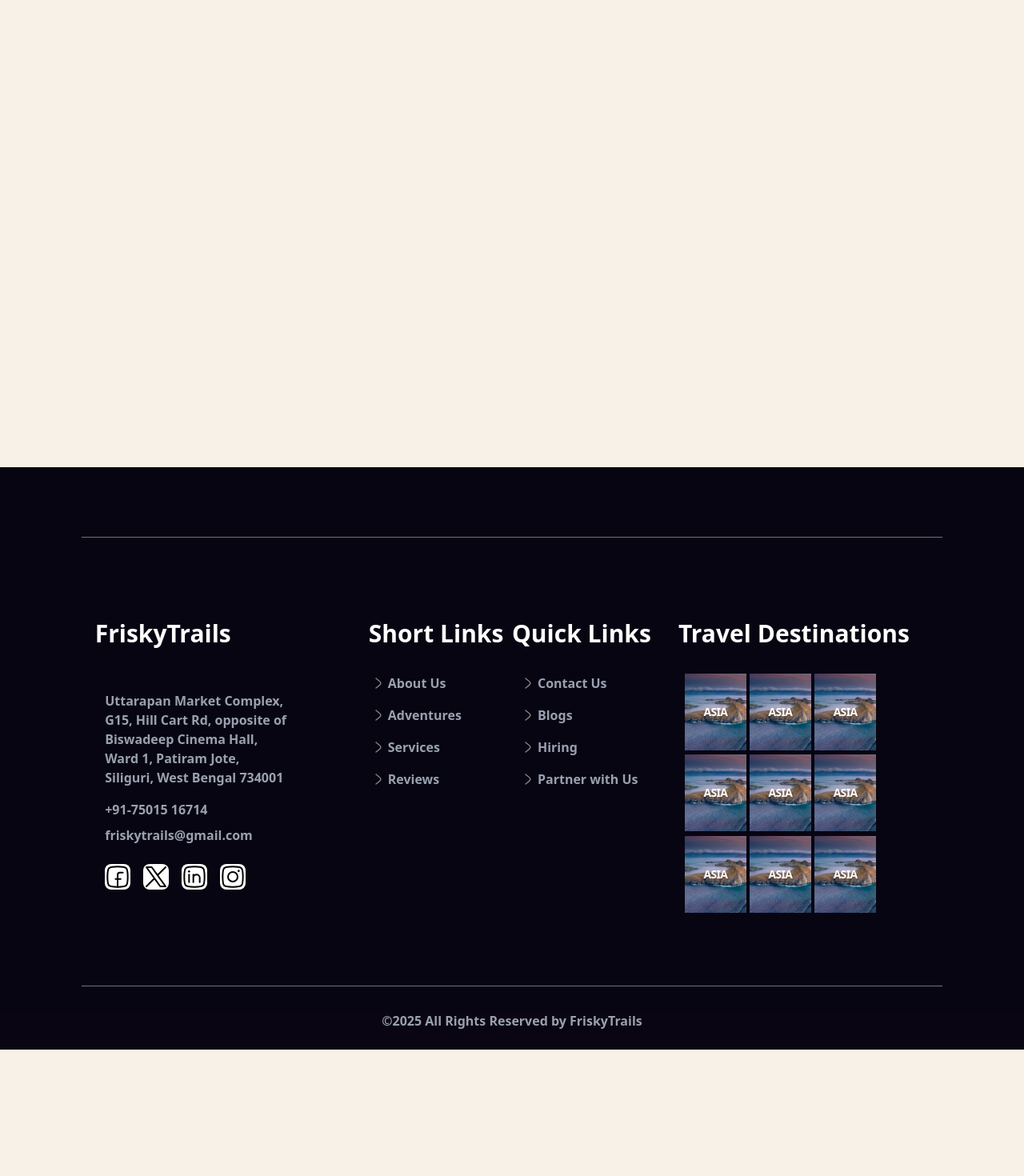
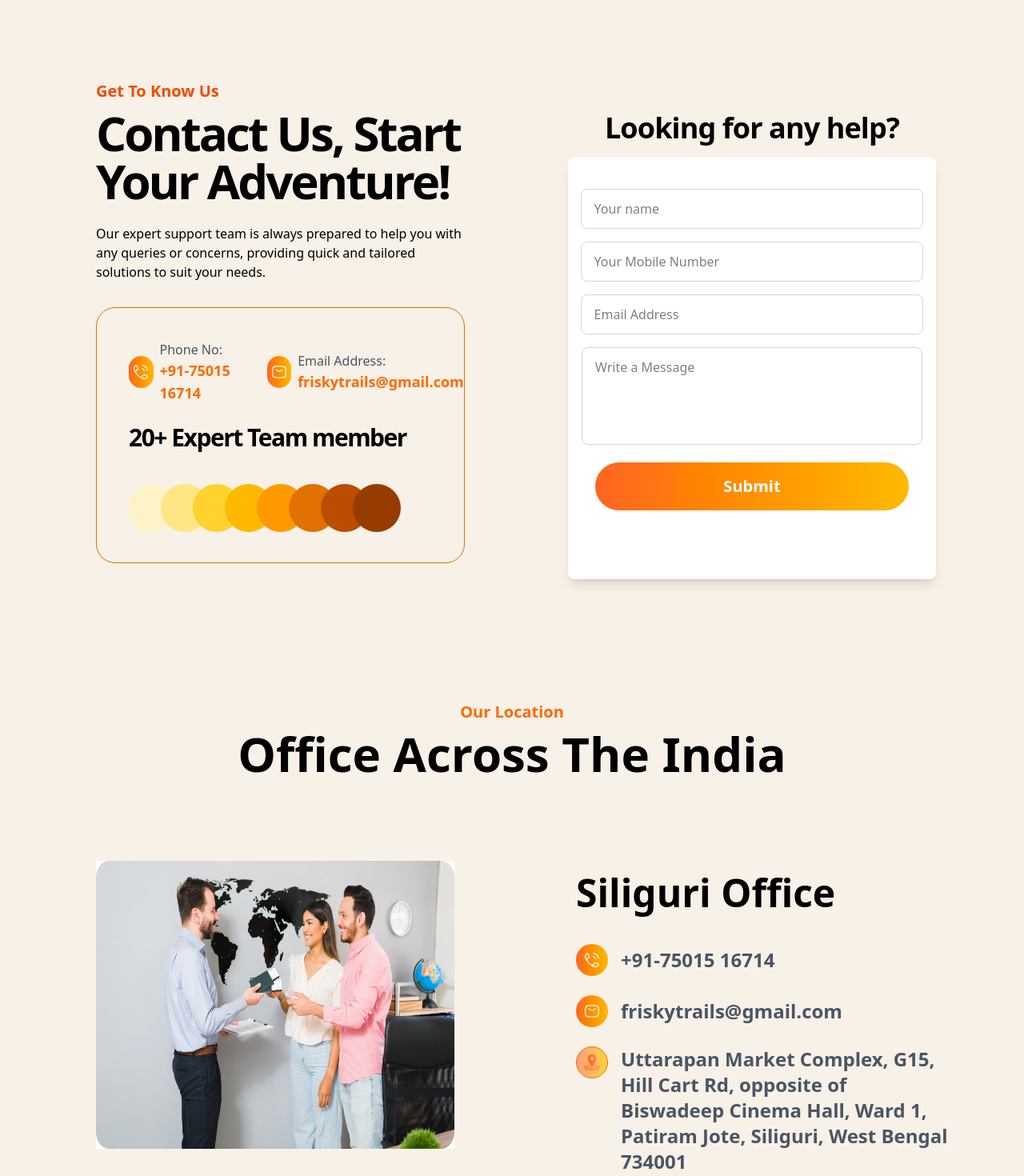
Before and after one commit to pratyush07-hub/FriskyTrails, a React (Vite) app: page /contact in a window 1280 px wide. Shown: the part 480-1950 px from the top of the page at 80% size. Before the commit the page ends 1792 px from the top, so only its background shows below. Built offline with nearby package versions, Linux system fonts and the light colour scheme.

Commit message:
Contact Us page ready

```diff
--- /dev/null
+++ b/src/components/Contactform.jsx
@@ -0,0 +1,95 @@
+import React, { useState } from "react";
+
+const Contactform = () => {
+  const [formData, setFormData] = useState({
+    name: "",
+    email: "",
+    mobile: "",
+    message: "",
+  });
+
+  const handleChange = (e) => {
+    setFormData({ ...formData, [e.target.name]: e.target.value });
+  };
+
+  const handleSubmit = (e) => {
+    e.preventDefault();
+    console.log("Form Data:", formData);
+    setFormData({
+      name: "",
+      email: "",
+      mobile: "",
+      message: "",
+    });
+  };
+
+  return (
+    <div className="bg-white h-[66vh] w-[36vw] mt-4 m-auto rounded-lg shadow-lg">
+
+      <form
+        onSubmit={handleSubmit}
+        className="flex flex-col gap-4 px-4 pt-10 h-32 rounded-lg items-center"
+      >
+        {/* Name*/}
+        <div>
+          <input
+            type="text"
+            name="name"
+            placeholder="Your name"
+            value={formData.name}
+            onChange={handleChange}
+            className="w-full pr-48 py-3 border pl-4 border-gray-300 rounded-lg focus:outline-none focus:ring-2 focus:ring-amber-400"
+            required
+          />
+        </div>
+        {/* Mobile no.*/}
+        <div>
+          <input
+            type="tel"
+            name="mobile"
+            placeholder="Your Mobile Number"
+            pattern="[6-9]{1}[0-9]{9}"
+            maxLength="10"
+            value={formData.mobile}
+            onChange={handleChange}
+            className="w-full pr-48 py-3 border pl-4 border-gray-300 rounded-lg focus:outline-none focus:ring-2 focus:ring-amber-400"
+
+          />
+        </div>
+        {/* Email */}
+        <div>
+          <input
+            type="email"
+            name="email"
+            placeholder="Email Address"
+            value={formData.email}
+            onChange={handleChange}
+            className="w-full pr-48 py-3 border pl-4 border-gray-300 rounded-lg focus:outline-none focus:ring-2 focus:ring-amber-400"
+            required
+          />
+        </div>
+        <div>
+          <textarea
+            name="message"
+            placeholder="Write a Message"
+            rows="4"
+            value={formData.message}
+            onChange={handleChange}
+            className="w-full pr-52 py-3 border pl-4 border-gray-300 rounded-lg focus:outline-none focus:ring-2 focus:ring-amber-400 resize-none"
+            required
+          ></textarea>
+        </div>
+
+        {/* Submit Button */}
+        <button
+          type="submit"
+          className="bg-gradient-to-r from-[rgb(255,99,33)] text-xl to-amber-400 hover:scale-95 ative:scale-90 transition-transform duration-150 py-4 px-40 text-white rounded-full font-semibold"
+        >
+          Submit
+        </button>
+      </form>
+    </div>
+  );
+};
+
+export default Contactform;
--- /dev/null
+++ b/src/components/Knowus.jsx
@@ -0,0 +1,53 @@
+import React from "react";
+import Call from '../assets/calling.svg'
+import Email from '../assets/email.svg'
+
+const Knowus = () => {
+  return (
+    <>
+      <div className="pl-20 w-[42vw]">
+        <h4 className="text-orange-600 text-xl font-semibold">
+          Get To Know Us
+        </h4>
+        <h1 className="text-6xl pt-2 font-semibold tracking-tighter">
+          {" "}
+          Contact Us, Start Your Adventure!
+        </h1>
+        <p className="pt-6">
+        Our expert support team is always prepared to help you with any queries or concerns, providing quick and tailored solutions to suit your needs.
+        </p>
+        <div className="border-amber-600 mt-8 border 1 rounded-3xl h-[40vh] w-[36vw]">
+          <div className="flex gap-2 pl-10 pt-10 items-center">
+            <div className="round flex items-center justify-center bg-gradient-to-r from-[rgb(255,99,33)] text-xl to-amber-400 h-[40px] w-[40px] rounded-full">
+              <img className="h-[20px] w-[20px] object-contain invert" src={Call} alt="" />
+            </div>
+            <div>
+              <h3 className="text-gray-600">Phone No:</h3>
+              <h2 className="text-lg font-semibold text-orange-500 cursor-pointer">+91-75015 16714</h2>
+            </div>
+            <div className="round ml-4 flex items-center justify-center bg-gradient-to-r from-[rgb(255,99,33)] text-xl to-amber-400 h-[40px] w-[40px] rounded-full">
+              <img className="h-[20px] w-[20px] object-contain invert" src={Email} alt="" />
+            </div>
+            <div>
+              <h3 className="text-gray-600">Email Address:</h3>
+              <h2 className="text-lg font-semibold text-orange-500 cursor-pointer">friskytrails@gmail.com</h2>
+            </div>
+          </div>
+          <h1 className="text-3xl pl-10 pt-6 font-semibold tracking-tighter">20+ Expert Team member</h1>
+          <div className="pl-10 pt-10 flex relative">
+            <div className=" absolute left-10 h-[60px] w-[60px] bg-amber-100 hover:scale-110 hover:z-10 rounded-full"></div>
+            <div className=" absolute left-20 h-[60px] w-[60px] bg-amber-200 hover:scale-110 hover:z-10 rounded-full"></div>
+            <div className=" absolute left-30 h-[60px] w-[60px] bg-amber-300 hover:scale-110 hover:z-10 rounded-full"></div>
+            <div className=" absolute left-40 h-[60px] w-[60px] bg-amber-400 hover:scale-110 hover:z-10 rounded-full"></div>
+            <div className=" absolute left-50 h-[60px] w-[60px] bg-amber-500 hover:scale-110 hover:z-10 rounded-full"></div>
+            <div className=" absolute left-60 h-[60px] w-[60px] bg-amber-600 hover:scale-110 hover:z-10 rounded-full"></div>
+            <div className=" absolute left-70 h-[60px] w-[60px] bg-amber-700 hover:scale-110 hover:z-10 rounded-full"></div>
+            <div className=" absolute left-80 h-[60px] w-[60px] bg-amber-800 hover:scale-110 hover:z-10 rounded-full"></div>
+          </div>
+        </div>
+      </div>
+    </>
+  );
+};
+
+export default Knowus;
--- a/src/pages/ContactUs.jsx
+++ b/src/pages/ContactUs.jsx
@@ -1,29 +1,104 @@
-import React from 'react'
+import React from "react";
+import Contactform from "../components/Contactform";
+import Call from "../assets/calling.svg";
+import Email from "../assets/email.svg";
+import Location from "../assets/location.avif";
+import Knowus from "../components/Knowus";
 
 const ContactUs = () => {
   return (
     <>
-      <div className='min-h-screen w-full'>
+      <div className="min-h-screen w-full">
         <h1 className="font-bold text-8xl tracking-tight text-center mt-30">
           Contact Us
         </h1>
         <div className="w-[60vw] mx-auto flex justify-center">
           <p className="text-center mt-8 text-xl text-gray-600">
-        FriskyTrails is one of the leading travel platforms for adventure enthusiasts and explorers who seek to experience the thrill of travel and discover the beauty of incredible destinations.
+            FriskyTrails is one of the leading travel platforms for adventure
+            enthusiasts and explorers who seek to experience the thrill of
+            travel and discover the beauty of incredible destinations.
           </p>
         </div>
-      <div className='flex mt-10'>
-        <div className='h-[60vh] w-[50%]'>
+        <div className="h-screen flex pt-26">
+          <div className="h-[85vh] w-[50%] pl-10">
+            <Knowus />
+          </div>
+          <div className="h-[85vh] w-[50%] pr-10">
+            <h1 className="font-semibold tracking-tight flex justify-center pt-10 text-4xl">
+              Looking for any help?
+            </h1>
+            <Contactform />
+          </div>
+        </div>
+        <div className="h-screen w-full">
+          <h4 className="font-semibold text-xl text-center pt-20 text-orange-500">
+            Our Location
+          </h4>
+          <h1 className="text-6xl font-bold text-center pt-2">
+            Office Across The India
+          </h1>
+          <div className="flex">
 
+            <div className="pl-30 pt-26 w-[50%]">
+
+              <img
+                className="h-[45vh] w-[35vw]"
+                src="/images/office.webp"
+                alt=""
+              />
             </div>
-        <div className='h-[60vh] w-[50%] flex flex-col justify-center'>
-          <h1 className='text-4xl font-semibold'></h1>
+
+            <div className="flex flex-col gap-2 pt-10 pl-20">
+              <h1 className="text-5xl font-bold pt-20">Siliguri Office</h1>
+              <div className="flex items-center pt-8 gap-4">
+                <div className="round flex items-center justify-center bg-gradient-to-r from-[rgb(255,99,33)] text-xl to-amber-400 h-[40px] w-[40px] rounded-full">
+                  <img
+                    className="h-[20px] w-[20px] object-contain invert"
+                    src={Call}
+                    alt=""
+                  />
+                </div>
+                <div>
+                  <h2 className="text-2xl font-semibold text-gray-600 cursor-pointer">
+                    +91-75015 16714
+                  </h2>
+                </div>
+              </div>
+              <div className="flex pt-4 items-center gap-4">
+                <div className="round flex items-center justify-center bg-gradient-to-r from-[rgb(255,99,33)] text-xl to-amber-400 h-[40px] w-[40px] rounded-full">
+                  <img
+                    className="h-[20px] w-[20px] object-contain invert"
+                    src={Email}
+                    alt=""
+                  />
+                </div>
+                <div>
+                  <h2 className="text-2xl font-semibold text-gray-600 cursor-pointer">
+                  friskytrails@gmail.com
+                  </h2>
+                </div>
+              </div>
+              <div className="flex pt-4 gap-4">
+                <div className="round flex items-center justify-center border-1 bg-gradient-to-r from-[rgb(248,159,124)] text-xl to-amber-300 border-orange-500 h-[40px] w-[40px] rounded-full">
+                  <img
+                    className="h-[20px] w-[20px] object-contain"
+                    src={Location}
+                    alt=""
+                  />
+                </div>
+                <div>
+                  <h2 className="text-2xl font-semibold text-gray-600 cursor-pointer w-[32vw]">
+                  Uttarapan Market Complex, G15, Hill Cart Rd, opposite of Biswadeep Cinema Hall, Ward 1, Patiram Jote, Siliguri, West Bengal 734001
+                  </h2>
+                </div>
+              </div>
 
             </div>
           </div>
         </div>
+      </div>
     </>
-  )
-}
+  );
+};
 
-export default ContactUs
+export default ContactUs;
```
Also changed, not shown: public/images/office.webp (added), src/assets/location.avif (added). Lines whose indentation alone changed are shown as unchanged.
